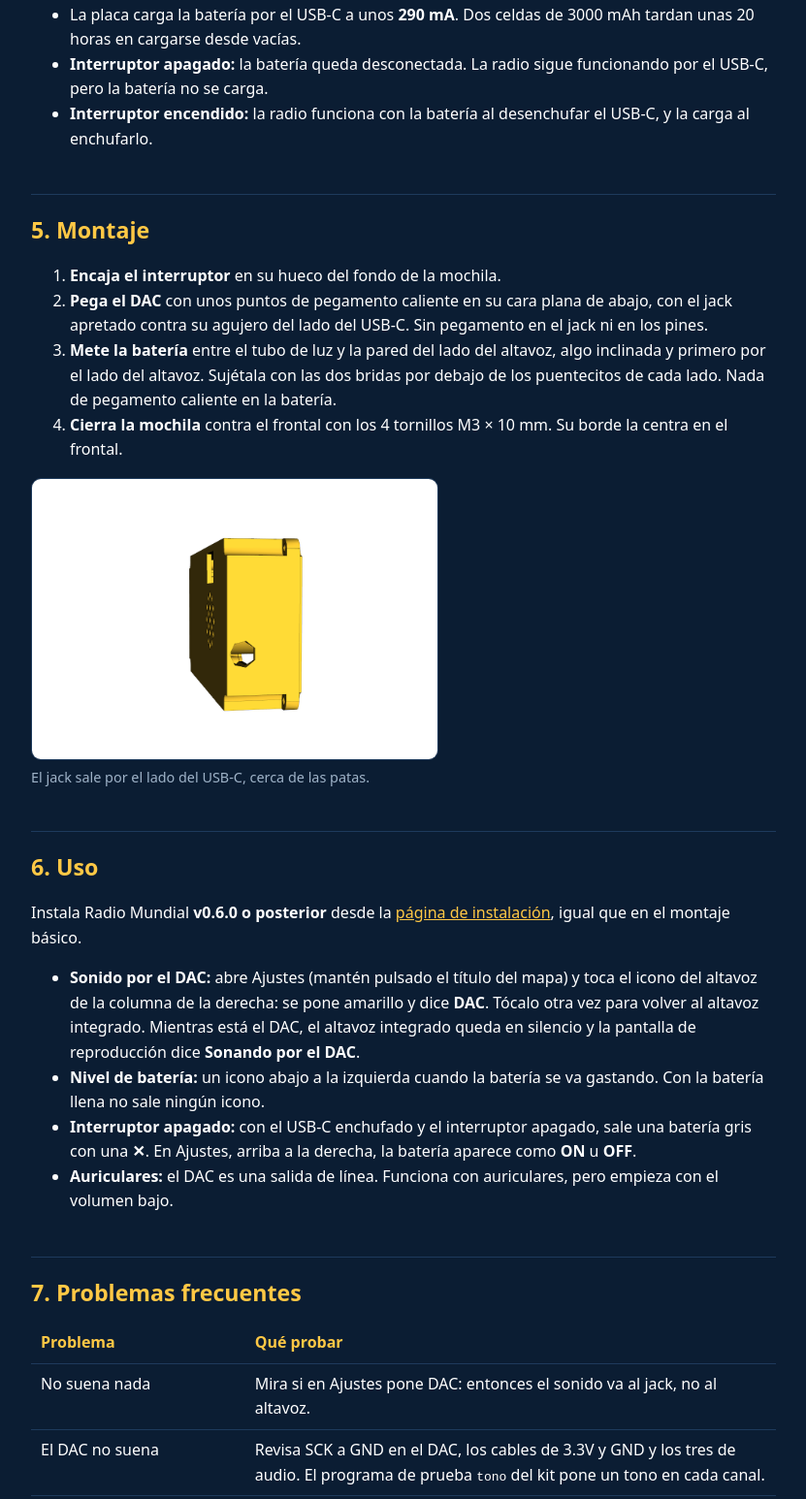
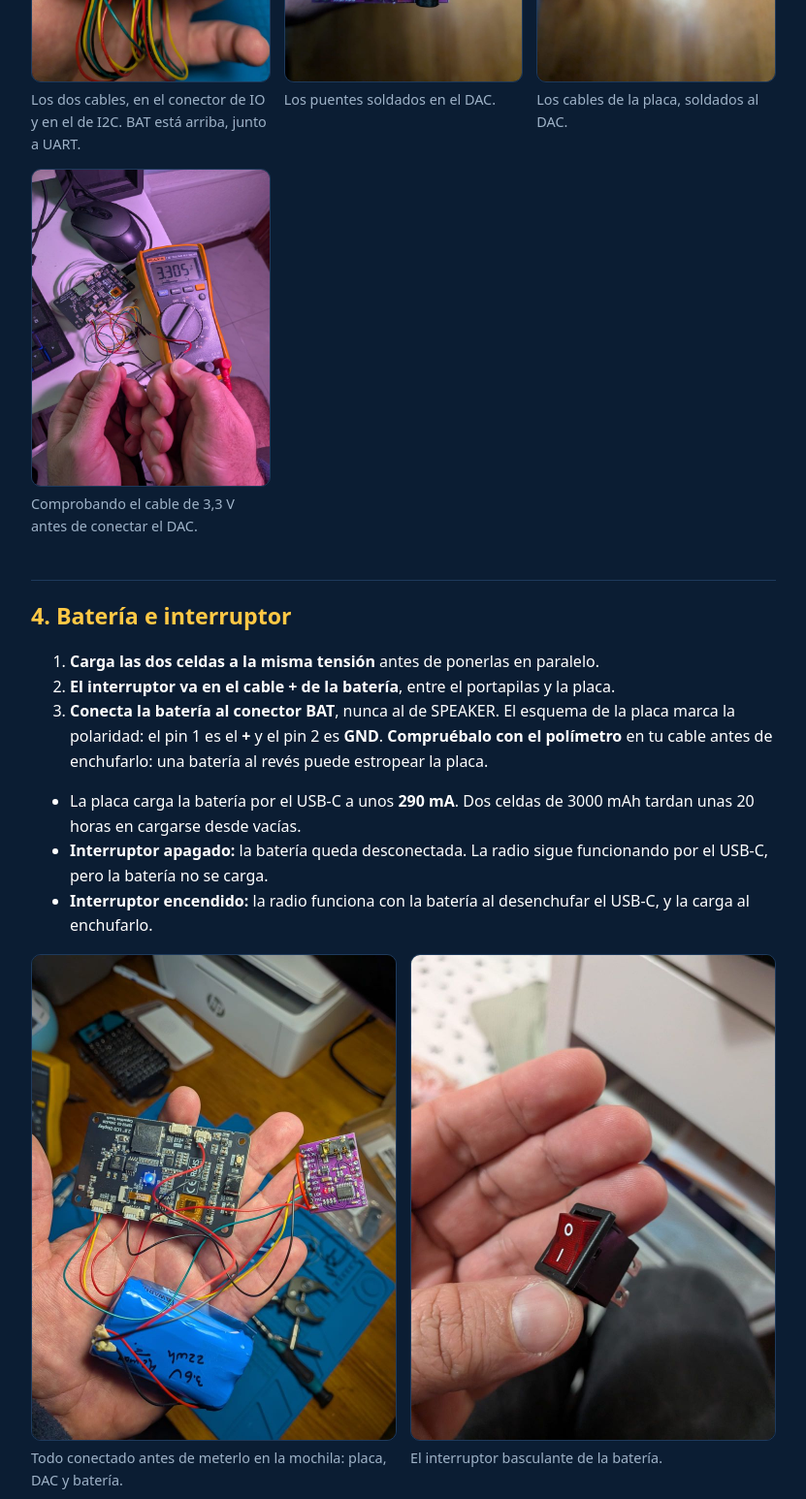
Before and after one commit to adriancubasalvarez/radio-mundial, a plain HTML site: page docs/manual/es/mochila.html in a window 1280 px wide. Shown: the part 3418-4964 px from the top of the page at 97% size, without its empty margins (224-1055 px from the left). Drawn offline with Linux system fonts and the light colour scheme.

Commit message:
Guía de la mochila: fotos reales del DAC, la placa, la batería y el interruptor
Co-Authored-By: Claude Opus 5.5 <noreply@anthropic.com>

```diff
--- a/docs/manual/es/mochila.html
+++ b/docs/manual/es/mochila.html
@@ -65,6 +65,12 @@
   <tr><td colspan="2">En el propio DAC</td><td><strong>SCK a GND</strong> (en algunas placas pone «SCL»): imprescindible. FLT, DMP y FMT a GND; XMT a 3.3V. VCC sin conectar.</td></tr>
 </table>
 <div class="nota"><strong>Comprueba los colores de los cables con el polímetro</strong> antes de conectar el DAC: los colores de estos cables cambian de un kit a otro. El programa de prueba <code>identificar</code> del kit te ayuda a encontrar cada uno.</div>
+<div class="fila">
+  <figure class="web"><img src="../img/mochila/fotos/conectores.jpg" alt="Parte de atrás de la placa con dos cables en los conectores de IO y de I2C"><figcaption>Los dos cables, en el conector de IO y en el de I2C. BAT está arriba, junto a UART.</figcaption></figure>
+  <figure class="web"><img src="../img/mochila/fotos/dac_puentes.jpg" alt="El DAC con sus puentes soldados y el jack LINE OUT"><figcaption>Los puentes soldados en el DAC.</figcaption></figure>
+  <figure class="web"><img src="../img/mochila/fotos/dac_cables.jpg" alt="Cables soldados a los pines del DAC"><figcaption>Los cables de la placa, soldados al DAC.</figcaption></figure>
+  <figure class="web"><img src="../img/mochila/fotos/polimetro.jpg" alt="Polímetro marcando 3,305 voltios"><figcaption>Comprobando el cable de 3,3 V antes de conectar el DAC.</figcaption></figure>
+</div>
 
 <h2 id="bateria">4. Batería e interruptor</h2>
 <ol>
@@ -77,6 +83,10 @@
   <li><strong>Interruptor apagado:</strong> la batería queda desconectada. La radio sigue funcionando por el USB-C, pero la batería no se carga.</li>
   <li><strong>Interruptor encendido:</strong> la radio funciona con la batería al desenchufar el USB-C, y la carga al enchufarlo.</li>
 </ul>
+<div class="fila">
+  <figure class="web"><img src="../img/mochila/fotos/prototipo.jpg" alt="Placa, DAC y batería de 2 × 18650 conectados, en la mano"><figcaption>Todo conectado antes de meterlo en la mochila: placa, DAC y batería.</figcaption></figure>
+  <figure class="web"><img src="../img/mochila/fotos/interruptor.jpg" alt="Interruptor basculante rojo pequeño"><figcaption>El interruptor basculante de la batería.</figcaption></figure>
+</div>
 
 <h2 id="montaje">5. Montaje</h2>
 <ol>
@@ -95,6 +105,7 @@
   <li><strong>Interruptor apagado:</strong> con el USB-C enchufado y el interruptor apagado, sale una batería gris con una <strong>✕</strong>. En Ajustes, arriba a la derecha, la batería aparece como <strong>ON</strong> u <strong>OFF</strong>.</li>
   <li><strong>Auriculares:</strong> el DAC es una salida de línea. Funciona con auriculares, pero empieza con el volumen bajo.</li>
 </ul>
+<figure class="web" style="max-width:520px"><img src="../img/mochila/fotos/icono_bateria.jpg" alt="La radio con el mapamundi y un icono de batería verde abajo a la izquierda"><figcaption>Funcionando con batería: el icono del nivel, abajo a la izquierda.</figcaption></figure>
 
 <h2 id="ayuda">7. Problemas frecuentes</h2>
 <table>
```
Also changed, not shown: docs/manual/backpack.html (+11 -0 lines), docs/manual/img/mochila/fotos/conectores.jpg (added), docs/manual/img/mochila/fotos/dac_cables.jpg (added), docs/manual/img/mochila/fotos/dac_puentes.jpg (added), docs/manual/img/mochila/fotos/icono_bateria.jpg (added), docs/manual/img/mochila/fotos/interruptor.jpg (added), docs/manual/img/mochila/fotos/polimetro.jpg (added), docs/manual/img/mochila/fotos/prototipo.jpg (added).
